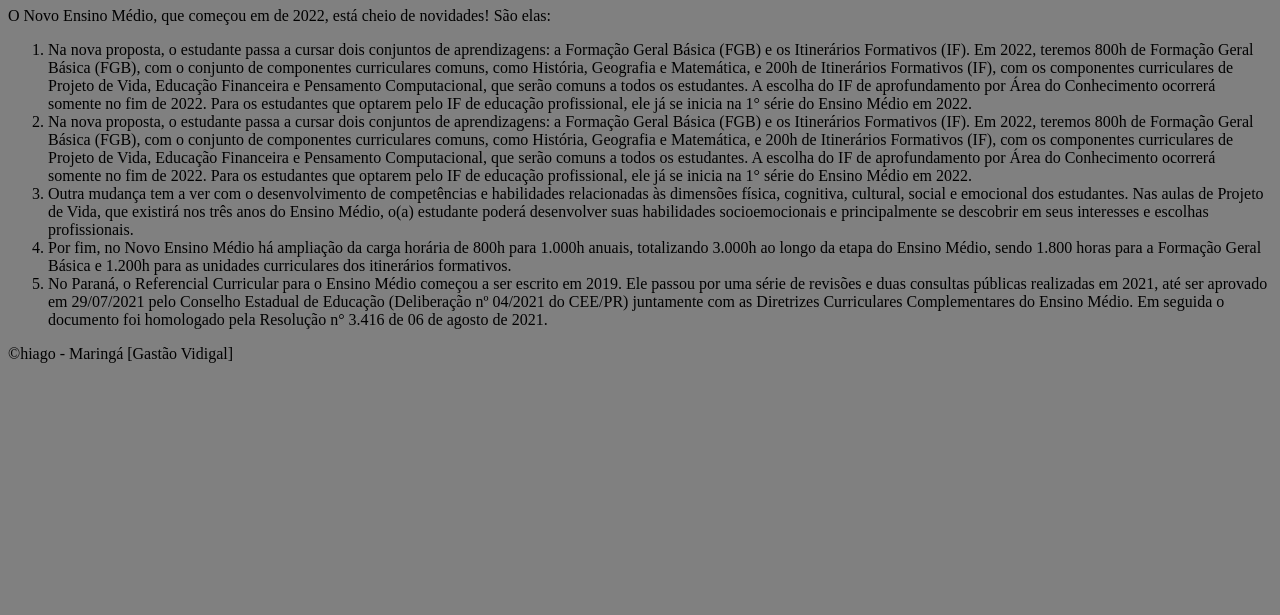
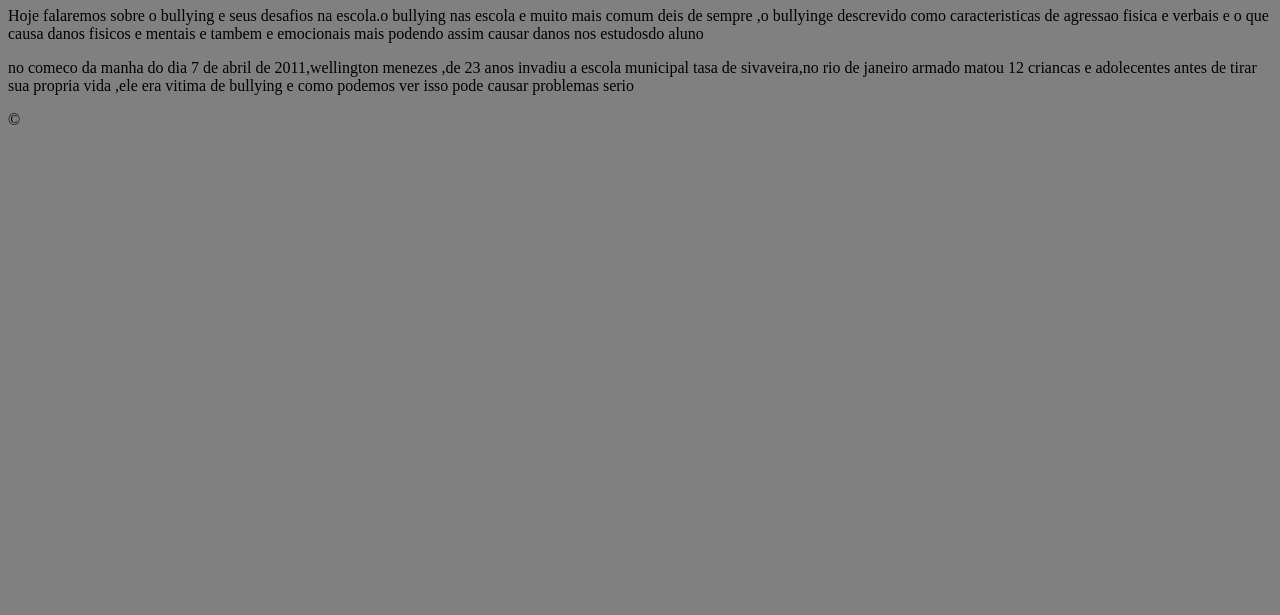
Before and after one commit to isadora83/primeiroc_2t, a plain HTML site: page index.html in a window 1280 px wide. Shown: the part 185-800 px from the top of the page. Drawn offline with Linux system fonts and the light colour scheme.

Commit message:
Aula 25-08

```diff
--- a/index.html
+++ b/index.html
@@ -21,30 +21,13 @@
    </div>
 
    <div class="conteudo">
-   <h1>Gastão Vidigal - Novo Ensino Médio</h1>
-<p>
-  O Novo Ensino Médio, que começou em de 2022, está cheio de novidades! São elas:
-</p>
-<ol>
-  <li>
-    Na nova proposta, o estudante passa a cursar dois conjuntos de aprendizagens: a Formação Geral Básica (FGB) e os Itinerários Formativos (IF). Em 2022, teremos 800h de Formação Geral Básica (FGB), com o conjunto de componentes curriculares comuns, como História, Geografia e Matemática, e 200h de Itinerários Formativos (IF), com os componentes curriculares de Projeto de Vida, Educação Financeira e Pensamento Computacional, que serão comuns a todos os estudantes. A escolha do IF de aprofundamento por Área do Conhecimento ocorrerá somente no fim de 2022. Para os estudantes que optarem pelo IF de educação profissional, ele já se inicia na 1° série do Ensino Médio em 2022.
-  </li>
-  <li>
-    Na nova proposta, o estudante passa a cursar dois conjuntos de aprendizagens: a Formação Geral Básica (FGB) e os Itinerários Formativos (IF). Em 2022, teremos 800h de Formação Geral Básica (FGB), com o conjunto de componentes curriculares comuns, como História, Geografia e Matemática, e 200h de Itinerários Formativos (IF), com os componentes curriculares de Projeto de Vida, Educação Financeira e Pensamento Computacional, que serão comuns a todos os estudantes. A escolha do IF de aprofundamento por Área do Conhecimento ocorrerá somente no fim de 2022. Para os estudantes que optarem pelo IF de educação profissional, ele já se inicia na 1° série do Ensino Médio em 2022.
-  </li>
-  <li>
-    Outra mudança tem a ver com o desenvolvimento de competências e habilidades relacionadas às dimensões física, cognitiva, cultural, social e emocional dos estudantes. Nas aulas de Projeto de Vida, que existirá nos três anos do Ensino Médio, o(a) estudante poderá desenvolver suas habilidades socioemocionais e principalmente se descobrir em seus interesses e escolhas profissionais.
-  </li>
-  <li>
-    Por fim, no Novo Ensino Médio há ampliação da carga horária de 800h para 1.000h anuais, totalizando 3.000h ao longo da etapa do Ensino Médio, sendo 1.800 horas para a Formação Geral Básica e 1.200h para as unidades curriculares dos itinerários formativos.
-  </li>
-  <li>
-    No Paraná, o Referencial Curricular para o Ensino Médio começou a ser escrito em 2019. Ele passou por uma série de revisões e duas consultas públicas realizadas em 2021, até ser aprovado em 29/07/2021 pelo Conselho Estadual de Educação (Deliberação nº 04/2021 do CEE/PR) juntamente com as Diretrizes Curriculares Complementares do Ensino Médio. Em seguida o documento foi homologado pela Resolução n° 3.416 de 06 de agosto de 2021.
-  </li>
-</ol>
-   <div class="rodape">
+   <h1>Gastão Vidigal -bullying</h1>
+<p>Hoje falaremos sobre o bullying e seus desafios na escola.o bullying nas escola e muito mais comum deis de sempre ,o bullyinge descrevido como caracteristicas de agressao fisica e verbais e o que causa danos fisicos e mentais e tambem e emocionais mais podendo assim causar danos nos estudosdo aluno </p>
+</p>no comeco da manha do dia 7 de abril de 2011,wellington menezes ,de 23 anos invadiu a escola municipal tasa de sivaveira,no rio de janeiro armado matou 12 criancas e adolecentes antes de tirar sua propria vida ,ele era vitima de bullying e como podemos ver isso pode causar problemas serio
+<p><o bullying nao e uma brincadeiraou uma ofensa ,o bullying vai muito alem disso e violencia  para que a lei se torne  afetiva temos que trabalhar juntos
+ class="rodape">
      <div id="copy">
-        &copy;hiago - Maringá [Gastão Vidigal]
+        &copy;
      </div>
 
   </div>
```
